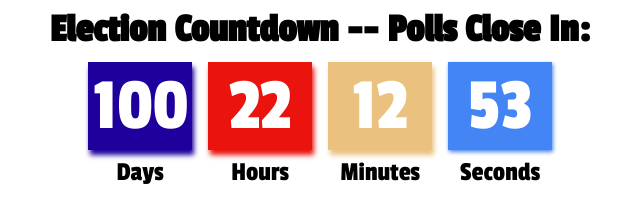
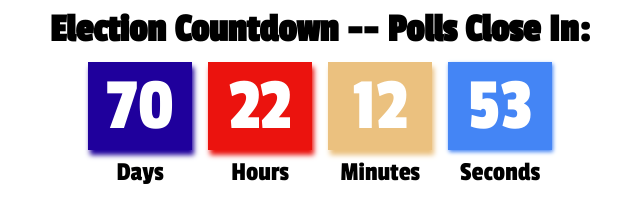
Before and after one commit to ROV-ASD/Election_Countdown_Timer_Main, a website: page index.html in a window 1280 px wide. Shown: the whole page, without its empty margins (320-960 px from the left). Drawn offline with Linux system fonts and the light colour scheme.

Commit message:
Update index.html
updated timer

```diff
--- a/index.html
+++ b/index.html
@@ -146,7 +146,7 @@
       // YYYY = Four-digit year (2025)
       // HH:mm:ss = Time in 24-hour format with hours (07), minutes (00), and seconds (00)
 
-      var countDownDate = new Date("May 8, 2025 20:00:00").getTime();   // <-- SET COUNTDOWN TIMER DATE HERE
+      var countDownDate = new Date("April 8, 2025 20:00:00").getTime();   // <-- SET COUNTDOWN TIMER DATE HERE
 
       // Update the count down every 1 second
       var x = setInterval(function () {
```
